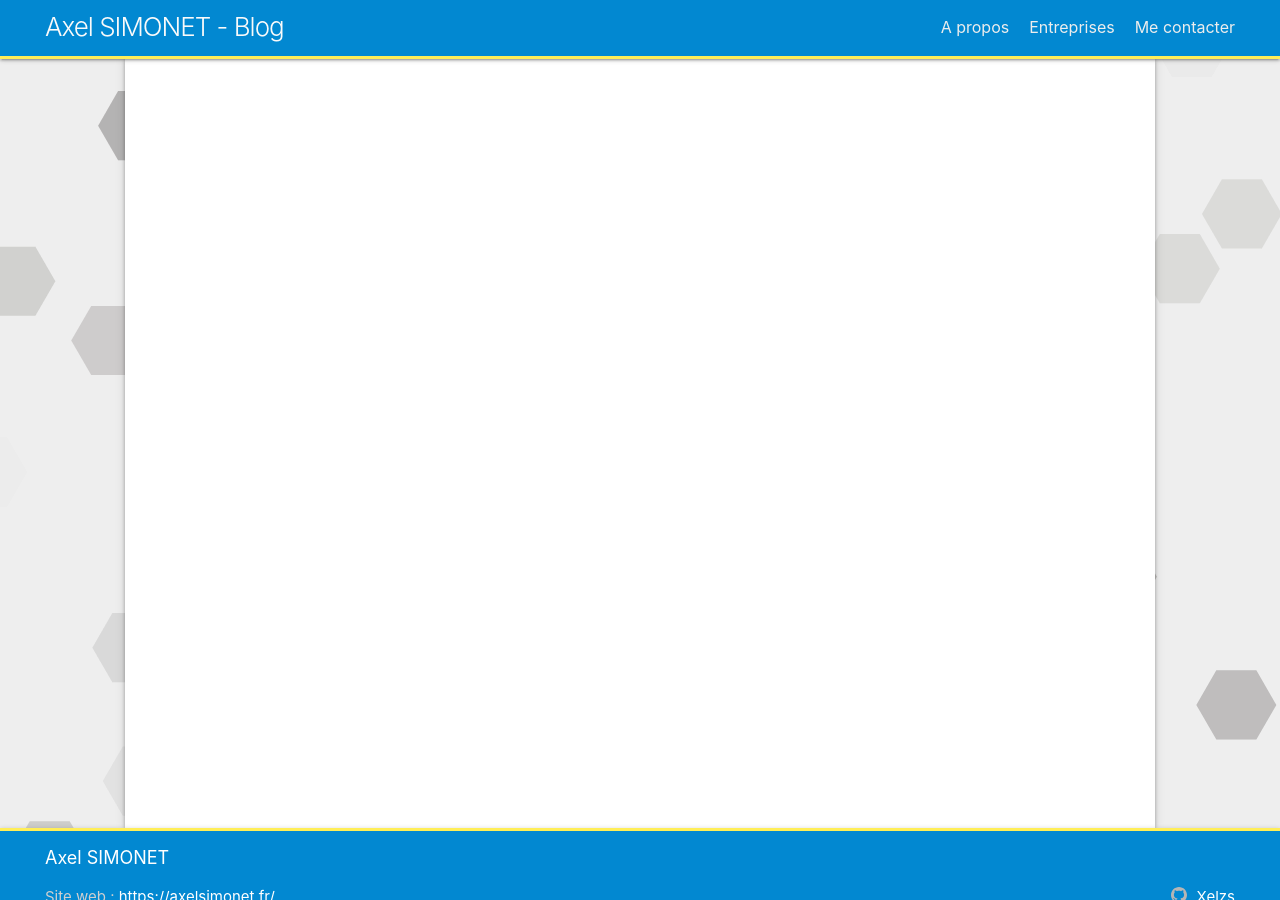
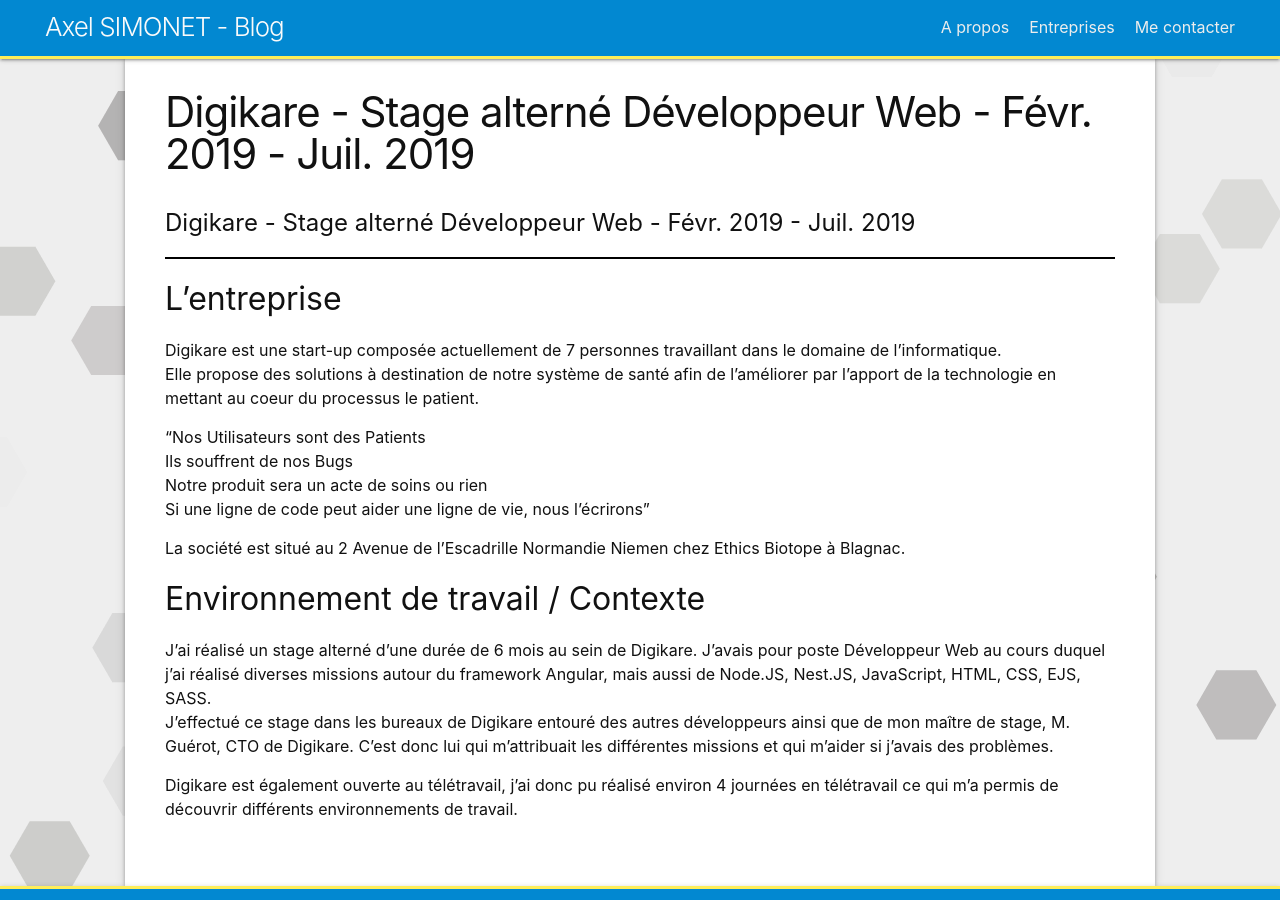
Before and after one commit to Xelzs/xelzs.github.io, a Jekyll site: the page built from enterprises.md, in a window 1280 px wide and 900 px high. Built offline with Jekyll 4.4.1, drawn with Linux system fonts in a browser that asks for light colours; our own code applies the rules of GitHub Pages for plain Markdown files.

Commit message:
enterprises

```diff
--- a/enterprises.md
+++ b/enterprises.md
@@ -1,3 +1,25 @@
 ---
 layout: page
 ---
+# Digikare - Stage alterné Développeur Web - Févr. 2019 - Juil. 2019
+
+___
+
+## L'entreprise
+
+Digikare est une start-up composée actuellement de 7 personnes travaillant dans le domaine de l'informatique.
+Elle propose des solutions à destination de notre système de santé afin de l'améliorer par l'apport de la technologie en mettant au coeur du processus le patient.
+
+"Nos Utilisateurs sont des Patients
+Ils souffrent de nos Bugs
+Notre produit sera un acte de soins ou rien
+Si une ligne de code peut aider une ligne de vie, nous l’écrirons"
+
+La société est situé au 2 Avenue de l'Escadrille Normandie Niemen chez Ethics Biotope à Blagnac.
+
+## Environnement de travail / Contexte
+
+J'ai réalisé un stage alterné d'une durée de 6 mois au sein de Digikare. J'avais pour poste Développeur Web au cours duquel j'ai réalisé diverses missions autour du framework Angular, mais aussi de Node.JS, Nest.JS, JavaScript, HTML, CSS, EJS, SASS.
+J'effectué ce stage dans les bureaux de Digikare entouré des autres développeurs ainsi que de mon maître de stage, M. Guérot, CTO de Digikare. C'est donc lui qui m'attribuait les différentes missions et qui m'aider si j'avais des problèmes.
+
+Digikare est également ouverte au télétravail, j'ai donc pu réalisé environ 4 journées en télétravail ce qui m'a permis de découvrir différents environnements de travail.
```
